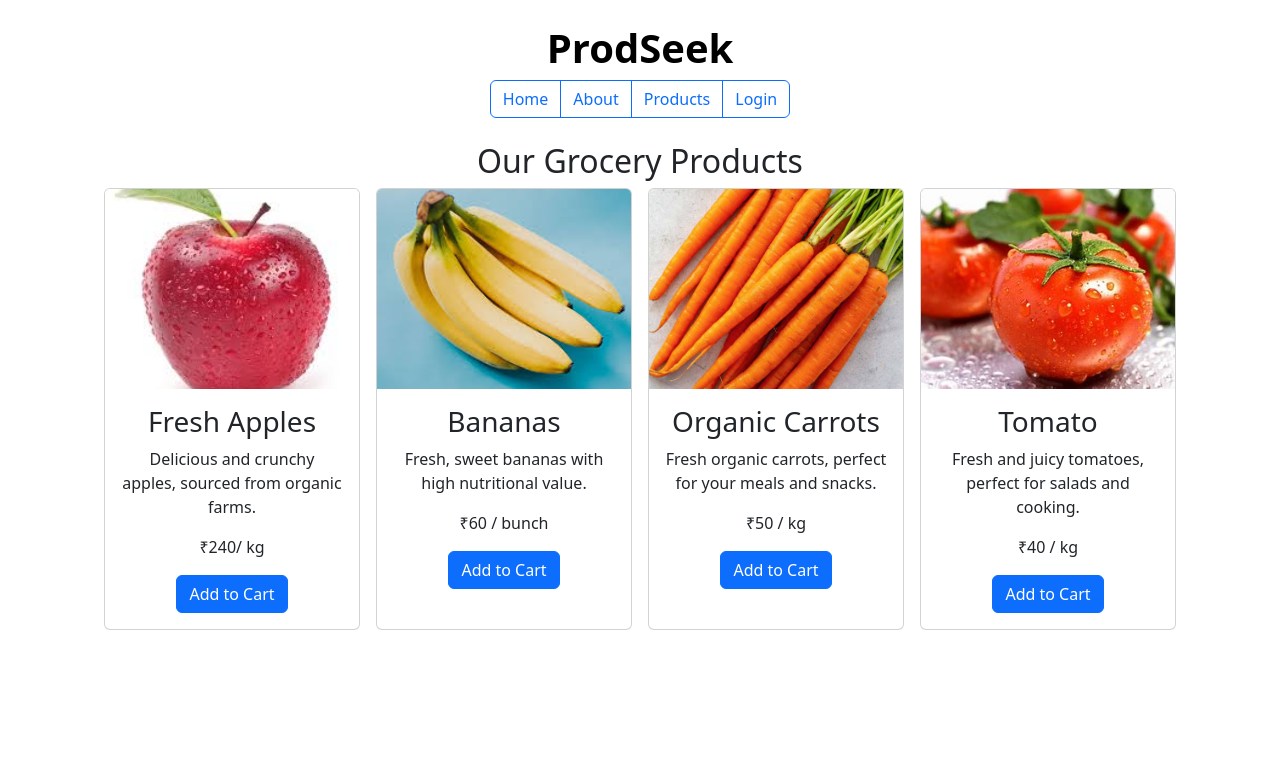
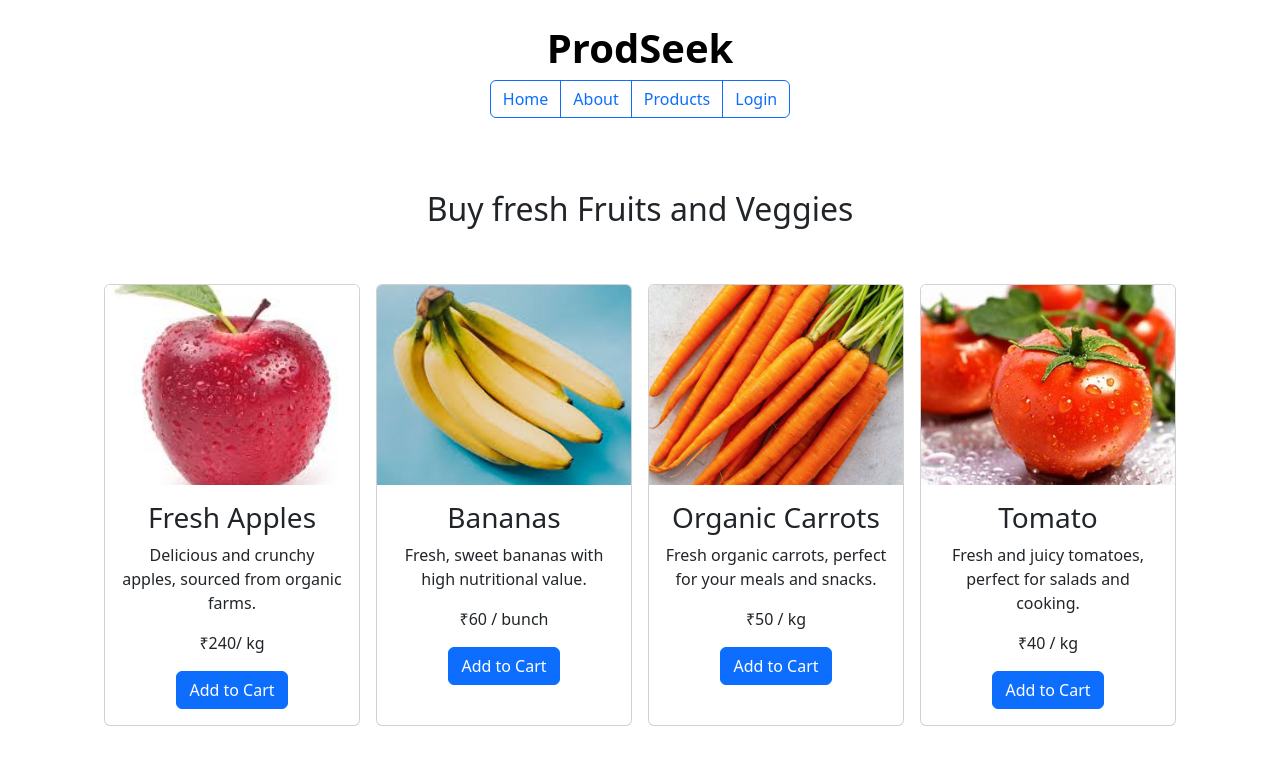
Before and after one commit to Nareshkumarbalamurugan/prodSeek, a plain HTML site: page fruits_veggies/fruits_veggies.html in a window 1280 px wide. Drawn offline with nearby package versions, Linux system fonts and the light colour scheme.

Commit message:
updated some text correctly

```diff
--- a/fruits_veggies/fruits_veggies.html
+++ b/fruits_veggies/fruits_veggies.html
@@ -16,10 +16,10 @@
             <a href="../login.html" class="btn btn-outline-primary">Login</a>
         </nav>
     </header>
-
+<br><br>
     <section id="products" class="mb-5 text-center">
-        <h2>Our Grocery Products</h2>
-
+        <h2>Buy fresh Fruits and Veggies</h2>
+        <br><br>
         <div class="d-flex justify-content-center flex-wrap">
             <article class="card mb-3 mx-2" style="width: 20%;">
                 <img src="images/apple.jpg" class="card-img-top" alt="Apple" style="height: 200px; object-fit: cover;">
```
